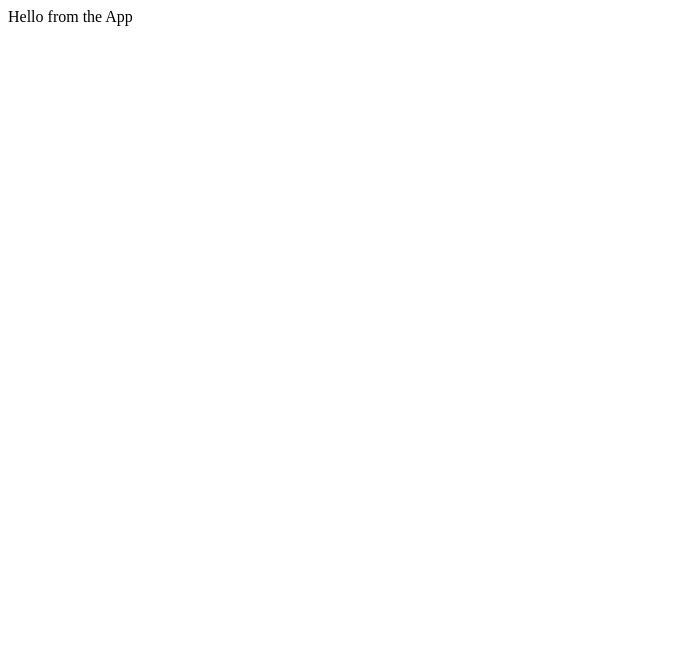
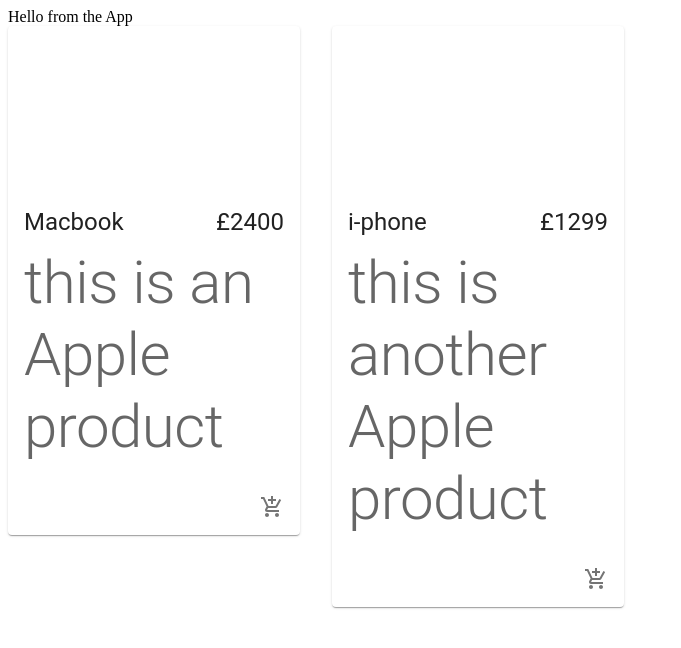
Before and after one commit to lexyking/konga-shopping, a React (Create React App) app: page / in a window 1280 px wide. Shown: the top 648 px of the page, without its empty margins (0-681 px from the left). Built offline with nearby package versions, Linux system fonts and the light colour scheme.

Commit message:
Added style to the product component

```diff
--- a/package.json
+++ b/package.json
@@ -7,6 +7,7 @@
     "@emotion/styled": "^11.9.3",
     "@mui/icons-material": "^5.8.4",
     "@mui/material": "^5.8.4",
+    "@mui/styles": "^5.8.4",
     "@testing-library/jest-dom": "^5.16.4",
     "@testing-library/react": "^13.3.0",
     "@testing-library/user-event": "^13.5.0",
--- a/src/App.js
+++ b/src/App.js
@@ -1,6 +1,11 @@
+import Products from './components/Products/Products'
+
 const App = () => {
   return (
+    <>
      <div>Hello from the App</div>
+      <Products />
+    </>
   )
 }
 
--- a/src/components/Products/Product/Product.jsx
+++ b/src/components/Products/Product/Product.jsx
@@ -1,12 +1,15 @@
 import { Card, CardMedia, CardContent, CardActions, Typography, IconButton } from "@mui/material"
 import { AddShoppingCart } from "@mui/icons-material"
 
+import useStyles from './styles';
+
 const Product = ({ product }) => {
+  const classes = useStyles();
   return (
-    <Card>
-      <CardMedia title={product.name} image=''/>
+    <Card className={classes.root}>
+      <CardMedia title={product.name} image='' className={classes.media}/>
       <CardContent>
-        <div>
+        <div className={classes.cardContent}>
           <Typography variant="h5" gutterBottom>
             {product.name}
           </Typography>
@@ -18,8 +21,10 @@
           {product.description}
         </Typography>
       </CardContent>
-      <CardActions disableSpacing>
-        <IconButton aria-label="Add to card" children={AddShoppingCart}/>
+      <CardActions disableSpacing className={classes.cardActions}>
+        <IconButton aria-label="Add to card">
+          <AddShoppingCart />
+        </IconButton>
       </CardActions>
     </Card>
   )
--- /dev/null
+++ b/src/components/Products/Product/styles.js
@@ -0,0 +1,20 @@
+import { makeStyles } from '@mui/styles';
+
+export default makeStyles(() => ({
+  root: {
+    // maxWidth: 345, original width style
+    maxWidth: '100%',
+  },
+  media: {
+    height: 0,
+    paddingTop: '56.25%', // 16:9
+  },
+  cardActions: {
+    display: 'flex',
+    justifyContent: 'flex-end',
+  },
+  cardContent: {
+    display: 'flex',
+    justifyContent: 'space-between',
+  },
+}));
```
Also changed, not shown: 1 other file (tests, documents, lock files or other folders).
